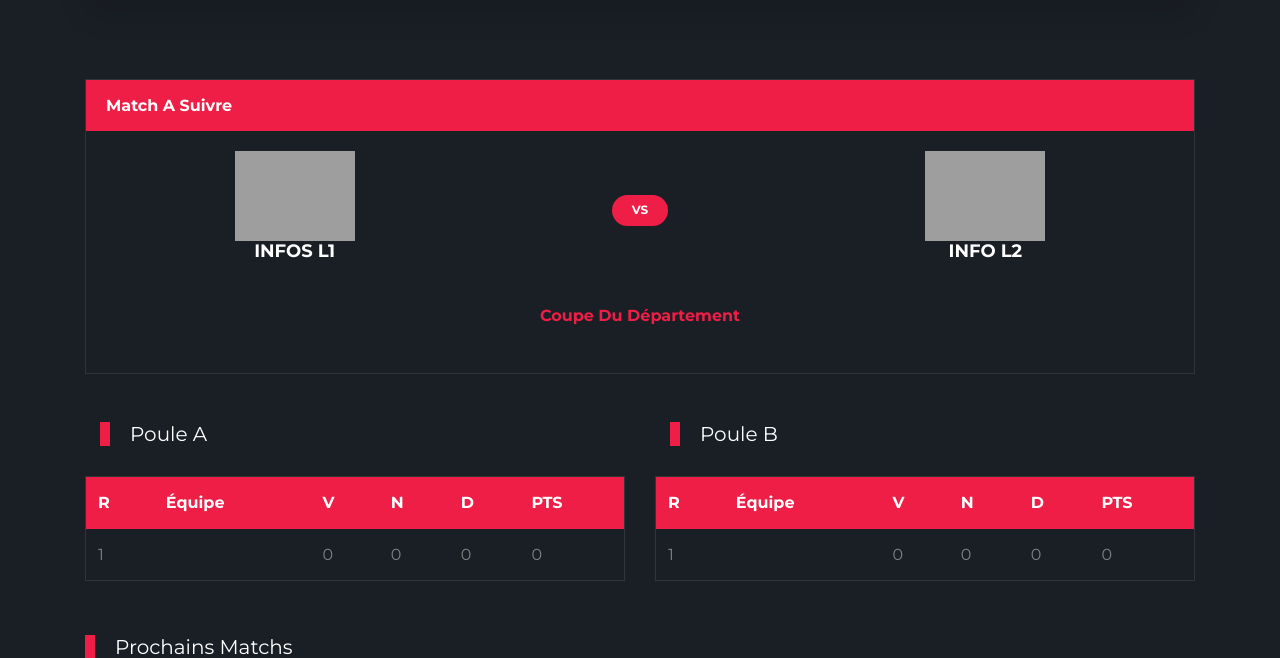
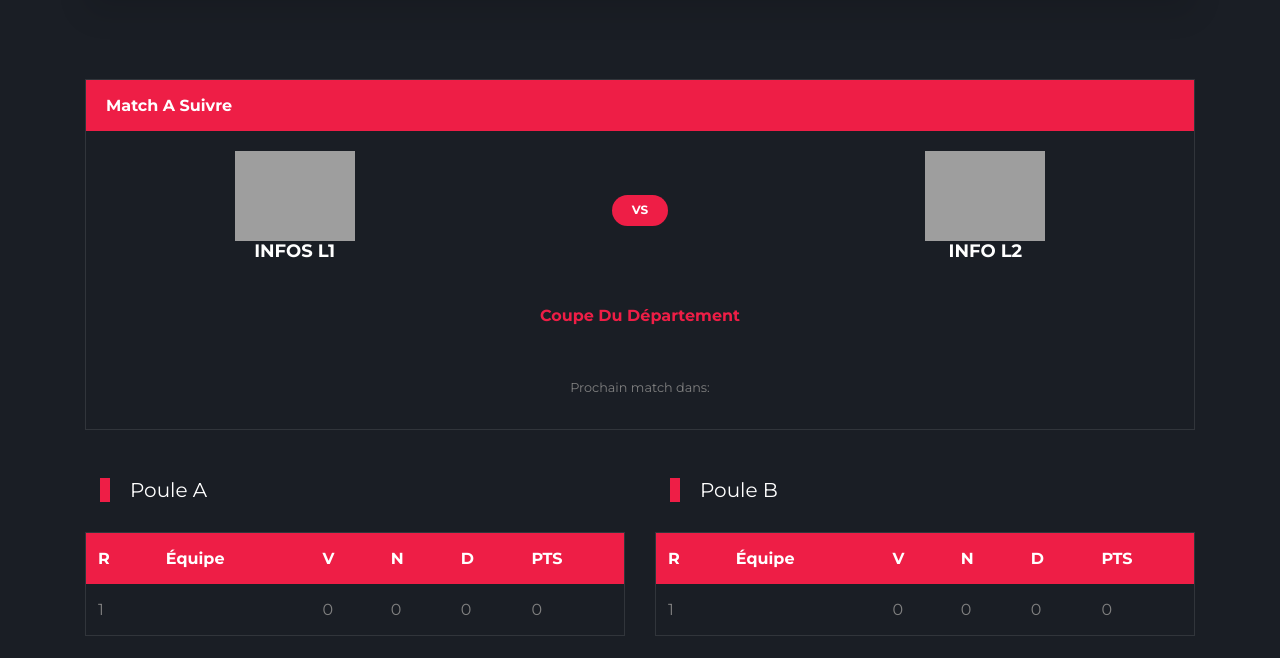
Before and after one commit to COMSAS-UY1/comsas-football-competion, a Django app: page /match in a window 1280 px wide. Shown: the part 883-1541 px from the top of the page. Run offline with Django 3.2, Linux system fonts and the light colour scheme; data comes from the database, SQL or seed files in the repository; parts of the project's set-up code (start-up, migrations or seed data) failed here and were passed over; some libraries are stand-ins or nearby versions; some web fonts are replaced; grey boxes are pictures that could not be loaded.

Commit message:
Some commit

```diff
--- a/tournoi/templates/tournoi/matches.html
+++ b/tournoi/templates/tournoi/matches.html
@@ -94,7 +94,10 @@
               <strong class="text-primary">{{next_match.stade_name|title}}</strong>
             </p>
 
-             <!--div id="date-countdown2" class="pb-1"></div!-->
+             <!--<div id="date-countdown2" class="pb-1"></div>-->
+             <small>{% translate "Prochain match dans:" %}</small>
+             <div id="dateCount2" style="display: none;">2022/04/14</div>
+             <div id="date-countdown2" class="pb-1"></div>
           </div>
         </div>
       </div>
```
